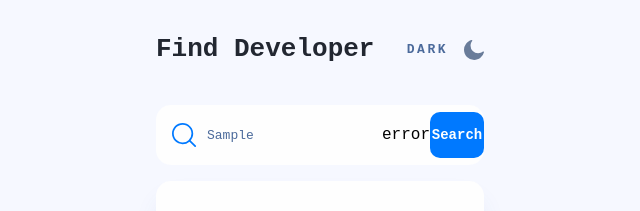
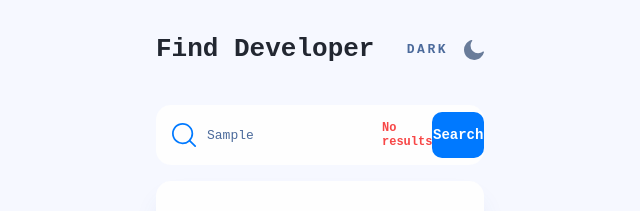
Before and after one commit to makskhv21/GithubFinder-app, a React (Vite) app: page / in a window 1280 px wide. Both pictures are taken after typing "Sample" into the empty fields and a click on the button "Search". Shown: the top 211 px of the page, without its empty margins (320-960 px from the left). Built offline with nearby package versions, Linux system fonts and the light colour scheme; no server answers.

Commit message:
Added 404 error

```diff
--- a/src/components/Search.tsx
+++ b/src/components/Search.tsx
@@ -1,16 +1,23 @@
 import styled from "styled-components";
 import searchIcon from "../assets/searchIcon.svg";
 import axios from "axios";
+import { useState } from "react";
 
 export default function Search(props: HeaderProps & UserNameProps & UserInfoProps) {
+
+  const [statusCode , setStatusCode] = useState(200);
+
   const request = async () => {
     try{ const response = await axios.get(
       `https://api.github.com/users/${props.userName}`
      );
-     const data = response.data;
-      props.setUserInfo(data);
+      const data = response.data;
+      setStatusCode(response.status)
+      if (response.status ==200) {
+        props.setUserInfo(data);
+      }
     } catch(error) {
-      props.setUserInfo(null);
+      setStatusCode(404);
     }
   };
 
@@ -20,7 +27,7 @@ export default function Search(props: HeaderProps & UserNameProps & UserInfoProp
       <input type="text" placeholder="Search username… " onChange={(event) => {
         props.setUserName(event.target.value)
       }}/>
-      {props.userInfo == null ? <p>error</p> : null}
+      {statusCode != 200 ? <p className="noResult">No results</p> : null}
       <button onClick={() => {
         request();
       }}>Search</button>
@@ -50,7 +57,13 @@ const SearchContainer = styled.div<{ isDark: boolean }>`
     border: none;
     &::placeholder {
     color: ${(props) => (props.isDark ? "#ffffff" : "#4B6A9B")};
+    }
   }
+
+  .noResult {
+   font-weight: 700;
+   font-size: 12px;
+   color: #F74646;
   }
 
   button {
```
